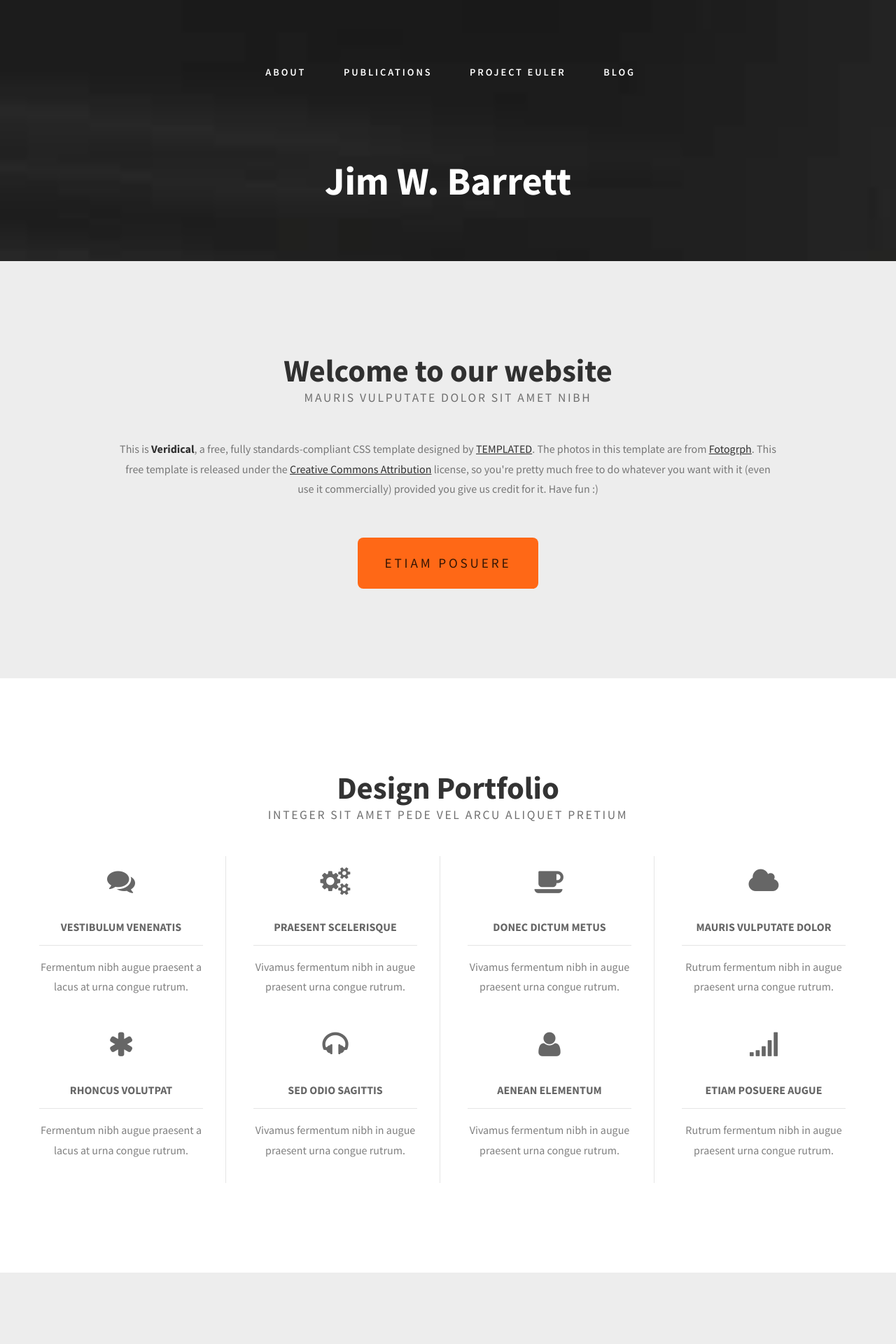
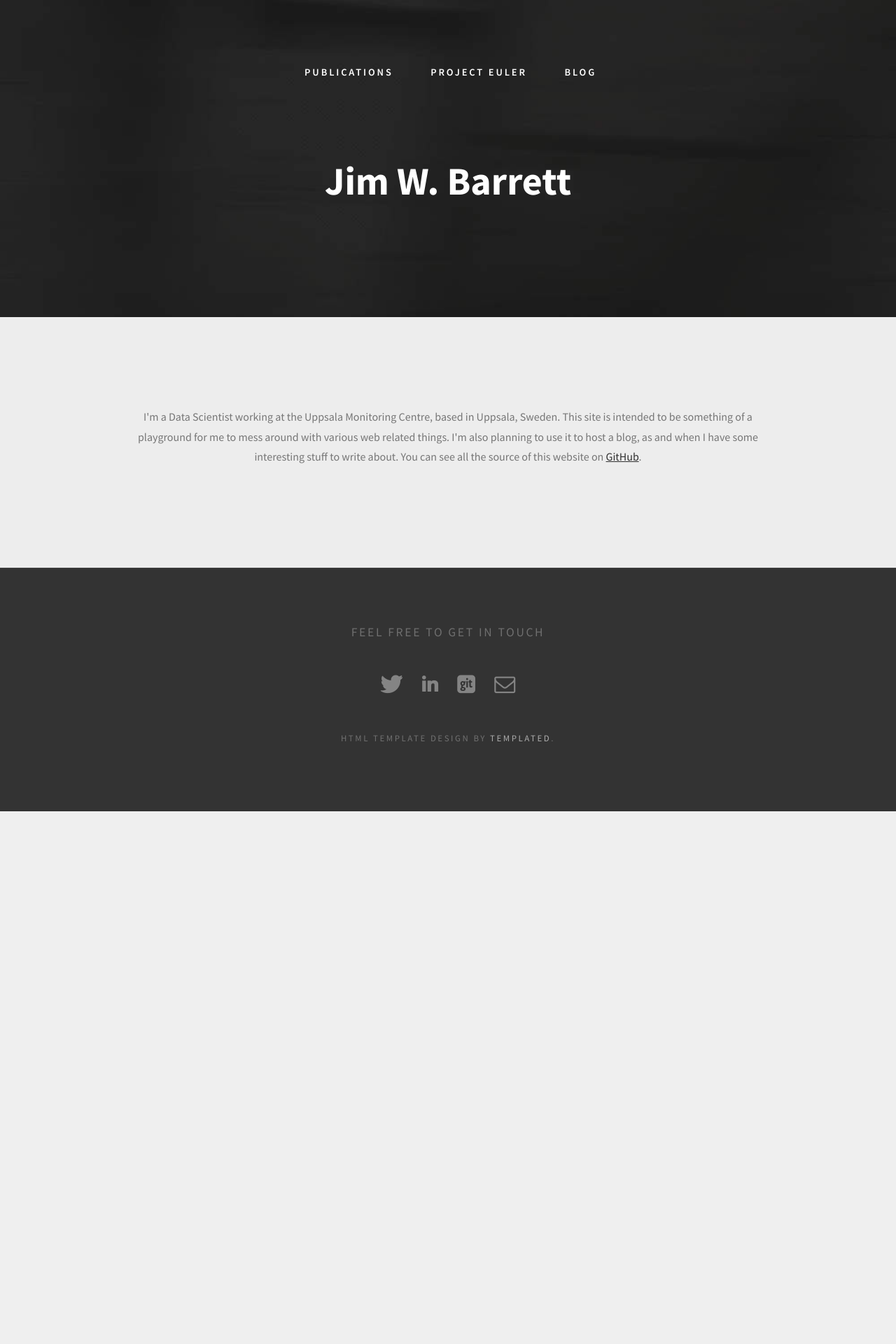
Before and after one commit to jimbarrett27/website, a Flask app: page / in a window 1280 px wide. Shown: the top 1920 px of the page at 70% size. After the commit the page ends 1159 px from the top, so only its background shows below. Run offline with Flask 2, Linux system fonts and the light colour scheme.

Commit message:
update all pages to render into the new look

```diff
--- a/app/routes.py
+++ b/app/routes.py
@@ -24,6 +24,17 @@ NOTEBOOK_DIRECTORY = STATIC_DIRECTORY / "jupyterHtml"
 
 HTML = str
 
+TAB_CONTENTS = [
+        {
+            "name": "Publications",
+            "route": "/publications"
+        },
+        {
+            "name": "Project Euler",
+            "route": "/project_euler"
+        },
+        {"name": "Blog", "route": "/blog"},
+    ]
 
 @app.route("/")
 def main() -> HTML:
@@ -31,31 +42,12 @@ def main() -> HTML:
     Renders the base page
     """
 
-    tab_contents = [
-        {
-            "name": "About",
-            "variable_name": "about",
-            "content": render_template("about.html"),
-            "active": "active",
-        },
-        {
-            "name": "Publications",
-            "variable_name": "publications",
-            "content": publications(),
-            "active": "",
-        },
-        {
-            "name": "Project Euler",
-            "variable_name": "project_euler",
-            "content": project_euler(),
-            "active": "",
-        },
-        {"name": "Blog", "variable_name": "blog", "content": blog(), "active": ""},
-    ]
-
-    return render_template("new_main.html", tab_contents=tab_contents)
 
 
+    return render_template("main.html", tab_contents=TAB_CONTENTS)
+
+
+@app.route("/publications")
 def publications() -> HTML:
     """
     Renders the publications page
@@ -63,9 +55,42 @@ def publications() -> HTML:
     publications_json = STATIC_DIRECTORY / "data/activity/publications.json"
 
     return render_template(
-        "publications.html", publications=json.loads(publications_json.read_text())
+        "publications.html", publications=json.loads(publications_json.read_text()), tab_contents=TAB_CONTENTS
     )
 
+@app.route("/project_euler")
+def project_euler() -> HTML:
+    """
+    Works out which problems are solved and renders the project Euler page
+    """
+
+    solutions_directory = STATIC_DIRECTORY / "goCode/solutions"
+    exercise_solution_files = solutions_directory.glob("*.go")
+
+    # all solution files follow the pattern problem{}.go
+    problems_json = STATIC_DIRECTORY / "data/projectEuler/projectEulerMetadata.json"
+    problems_metadata = json.loads(problems_json.read_text())
+
+    solved_problems = []
+    for path in exercise_solution_files:
+        matches = re.search(r"\d+", path.parts[-1])
+        if matches is None:
+            continue
+        problem_number = int(matches.group())
+        problem_metadata = [
+            metadata
+            for metadata in problems_metadata
+            if metadata["number"] == problem_number
+        ][0]
+        problem_metadata["code"] = path.read_text()
+        solved_problems.append(problem_metadata)
+
+    return render_template(
+        "projectEuler.html",
+        solvedProblems=solved_problems,
+        solvedProblemNumbers=[problem["number"] for problem in solved_problems],
+        tab_contents=TAB_CONTENTS
+    )
 
 @app.route("/project_euler_data/<int:problem_number>", methods=["GET"])
 def fetch_project_euler_data(problem_number: int) -> str:
@@ -106,39 +131,6 @@ def fetch_project_euler_solution(problem_number: int) -> str:
     return str(solution)
 
 
-def project_euler() -> HTML:
-    """
-    Works out which problems are solved and renders the project Euler page
-    """
-
-    solutions_directory = STATIC_DIRECTORY / "goCode/solutions"
-    exercise_solution_files = solutions_directory.glob("*.go")
-
-    # all solution files follow the pattern problem{}.go
-    problems_json = STATIC_DIRECTORY / "data/projectEuler/projectEulerMetadata.json"
-    problems_metadata = json.loads(problems_json.read_text())
-
-    solved_problems = []
-    for path in exercise_solution_files:
-        matches = re.search(r"\d+", path.parts[-1])
-        if matches is None:
-            continue
-        problem_number = int(matches.group())
-        problem_metadata = [
-            metadata
-            for metadata in problems_metadata
-            if metadata["number"] == problem_number
-        ][0]
-        problem_metadata["code"] = path.read_text()
-        solved_problems.append(problem_metadata)
-
-    return render_template(
-        "projectEuler.html",
-        solvedProblems=solved_problems,
-        solvedProblemNumbers=[problem["number"] for problem in solved_problems],
-    )
-
-
 def get_blog_metadata() -> Dict:
     """
     grabs the static metadata file for blogs
@@ -146,6 +138,7 @@ def get_blog_metadata() -> Dict:
     return json.loads((BLOG_POST_DIRECTORY / "blogMetadata.json").read_text())
 
 
+@app.route("/blog")
 def blog() -> HTML:
     """
     Renders the blog index page
@@ -160,7 +153,7 @@ def blog() -> HTML:
             metadata["content"] = markdown.markdown(f.read(), extensions=["nl2br"])
         blog_posts.append(metadata)
 
-    return render_template("blog.html", blogPosts=blog_posts)
+    return render_template("blog.html", blogPosts=blog_posts, tab_contents=TAB_CONTENTS)
 
 
 @app.route("/notebooks/<notebook_name>")
--- a/app/templates/about.html
+++ /dev/null
@@ -1,15 +0,0 @@
-<h2>About</h2>
-<p>
-    Welcome to Jim Barrett's website. I'm a Data Scientist working at the Uppsala Monitoring Centre, based in Uppsala, Sweden.
-</p>
-<p>
-    In my previous job, I worked a lot with machine learning in the context of webpages and web technologies, and
-    decided to create a website myself, from scratch, to get a better grip on how all this stuff works.
-    You can see how I've implemented everything on <a href="https://github.com/jimbarrett27/website">GitHub</a>.
-</p>
-
-<p>
-    This site is intended to be something of a playground for me to mess around with various web related things.
-    I'm also planning to use it to host a blog, as and when I have some interesting stuff to write about.
-    I'll also try to maintain it as a sort of 'live CV'.
-</p>
--- a/app/templates/blog.html
+++ b/app/templates/blog.html
@@ -1,4 +1,5 @@
-
+{% extends "main.html" %}
+{% block page_content %}
 <script type="text/javascript" async src='https://cdnjs.cloudflare.com/ajax/libs/mathjax/2.7.5/latest.js?config=TeX-MML-AM_CHTML' async></script>
 {% for blogPost in blogPosts %}
 	<h2>{{ blogPost.title }}</h2>
@@ -7,3 +8,4 @@
 	<hr>
 	<hr>
 {% endfor %}
+{% endblock %}
--- a/app/templates/main.html
+++ b/app/templates/main.html
@@ -1,125 +1,69 @@
-<!DOCTYPE html>
-<!--[if IE 8]> <html lang="en" class="ie8"> <![endif]-->
-<!--[if IE 9]> <html lang="en" class="ie9"> <![endif]-->
-<!--[if !IE]><!--> <html lang="en"> <!--<![endif]-->
+<!DOCTYPE html PUBLIC "-//W3C//DTD XHTML 1.0 Strict//EN" "http://www.w3.org/TR/xhtml1/DTD/xhtml1-strict.dtd">
+<!--
+Design by TEMPLATED
+http://templated.co
+Released for free under the Creative Commons Attribution License
+
+Name       : Veridical
+Description: A two-column, fixed-width design with dark color scheme.
+Version    : 1.0
+Released   : 20131203
+
+-->
+<html xmlns="http://www.w3.org/1999/xhtml">
 <head>
-	<meta charset="UTF-8">
-	<meta http-equiv="X-UA-Compatible" content="IE=edge">
-	<meta name="viewport" content="width=device-width, initial-scale=1.0">
-	<meta name="author" content="Jim Barrett">
-	<title>Concerns of a Dataguy</title>
+<meta http-equiv="Content-Type" content="text/html; charset=utf-8" />
+<title></title>
+<meta name="keywords" content="" />
+<meta name="description" content="" />
+<link href="http://fonts.googleapis.com/css?family=Source+Sans+Pro:200,300,400,600,700,900" rel="stylesheet" />
+<link href="/static/css/default.css" rel="stylesheet" type="text/css" media="all" />
+<link href="/static/css/fonts.css" rel="stylesheet" type="text/css" media="all" />
 
-	<!-- Gobal CSS -->
-	<link href="/static/css/bootstrap.min.css" rel="stylesheet">
+<!--[if IE 6]><link href="default_ie6.css" rel="stylesheet" type="text/css" /><![endif]-->
 
-	<!-- Template CSS -->
-	<link href="/static/css/style.css" rel="stylesheet">
-
-	<!--Fonts-->
-	<link href="https://maxcdn.bootstrapcdn.com/font-awesome/4.2.0/css/font-awesome.min.css" rel="stylesheet">
-	<link href='https://fonts.googleapis.com/css?family=Open+Sans:400,300,600,700,800' rel='stylesheet' type='text/css'>
-
-	<!--[if lt IE 9]>
-	  <script src="https://oss.maxcdn.com/html5shiv/3.7.2/html5shiv.min.js"></script>
-	  <script src="https://oss.maxcdn.com/respond/1.4.2/respond.min.js"></script>
-	<![endif]-->
-
-	<!--Google Analytics-->
-	<script>
-		(function(i,s,o,g,r,a,m){i['GoogleAnalyticsObject']=r;i[r]=i[r]||function(){
-		(i[r].q=i[r].q||[]).push(arguments)},i[r].l=1*new Date();a=s.createElement(o),
-		m=s.getElementsByTagName(o)[0];a.async=1;a.src=g;m.parentNode.insertBefore(a,m)
-		})(window,document,'script','https://www.google-analytics.com/analytics.js','ga');
-
-		ga('create', 'UA-12345678-9', 'auto');
-		ga('send', 'pageview');
-
-	</script>
 </head>
 <body>
-	<!--header-->
-	<header class="header">
-		<div class="container">
-			<h1>Concerns of a Dataguy</h1>
-		</div>
-	</header>
-	<!--/header-->
-	<!--main content-->
-	<div class="main-content">
-		<div class="container">
-			<div class="row">
-				<div class="content col-md-8 col-sm-12 col-xs-12">
-					<!--tabs-->
-					<div class="section-block">
-						<div class="section-tabs">
-							<ul class="nav nav-tabs" role="tablist">
+<div id="header-wrapper">
+	<div id="header" class="container">
+		<div id="menu">
+			<ul>
 				{% for tab_content in tab_contents %}
-									<li role="presentation" class="{{ tab_content.active }}"><a href="#{{ tab_content.variable_name }}" aria-controls="{{ tab_content.variable_name }}" role="tab" data-toggle="tab">{{ tab_content.name }}</a></li>
+					<li role="presentation"><a href="{{ tab_content.route }}">{{ tab_content.name }}</a></li>
 				{% endfor %}
-								<li role="presentation"><a target="_blank" rel="noopener noreferrer" href="https://github.com/jimbarrett27/website">Website Source</a></li>
 			</ul>
 		</div>
-					</div>
-					<!--/tabs-->
-					<!--tab panes-->
-					<div class="section-block">
-						<div class="tab-content">
-							{% for tab_content in tab_contents %}
-								<div role="tabpanel" class="tab-pane {{ tab_content.active }}" id="{{ tab_content.variable_name }}">
-									<div>
-									{{ tab_content.content | safe }}
-									</div>
-								</div>
-							{% endfor %}
+		<div id="logo">
+			<h1><a href="/">Jim W. Barrett</a></h1>
 		</div>
 	</div>
 </div>
-				<!--/tabs-->
-				<!--/main content-->
-				<!--sidebar-->
-				<div class="content col-md-4 col-sm-12 col-xs-12">
-					<div class="section-block summary">
-						<h1 class="section-title">About Jim</h1>
-						<div class="profile-contents">
-							<h2 class="position">
-								I'm a Data Scientist working at the Uppsala Monitoring Centre in Uppsala, Sweden.
-								I work in the research department, where I will tackle various projects related to
-								detecting and preventing adverse drug reactions.
-							</h2>
-							<h2 class="position">
-								Prior to this, I worked for 2 years in a research group at Klarna in Stockholm, Sweden.
-								I completed my PhD in Astrophysics in 2018, where I worked on a wide range of topics in astronomy, machine learning and statistics.
-							</h2>
-							<img src="/static/images/downsampledJim.jpg" class="profile-image img responsive">
-							<!--social links-->
-							<ul class="list-inline">
-								<li><a href="https://twitter.com/jimbarrett27"><i class="fa fa-twitter"></i></a></li>
-								<li><a href="https://www.linkedin.com/in/jimbarrett27/"><i class="fa fa-linkedin"></i></a></li>
-								<li><a href="https://github.com/jimbarrett27"><i class="fa fa-git"></i></a></li>
-							</ul>
-							<!--/social links-->
-							<a href="mailto:jimbarrett27@gmail.com" class="btn btn-contact"><i class="fa fa-envelope"></i>CONTACT ME</a>
+<div id="wrapper1">
+	<div id="welcome" class="container">
+		{% block page_content %}
+		<div class="content">
+			<p>
+				I'm a Data Scientist working at the Uppsala Monitoring Centre, based in Uppsala, Sweden.
+				This site is intended to be something of a playground for me to mess around with various web related things.
+				I'm also planning to use it to host a blog, as and when I have some interesting stuff to write about.
+				You can see all the source of this website on <a href="https://github.com/jimbarrett27/website">GitHub</a>.
+			</p>
+		</div>
+		{% endblock %}
 	</div>
 </div>
+<div id="copyright">
+	<div class="title">
+		<h3></h3>
+		<span class="byline">Feel free to get in touch</span>
 	</div>
-				<!--/sidebar-->
+	<ul class="contact">
+		<li><a href="https://twitter.com/jimbarrett27" class="icon icon-twitter"><span>Twitter</span></a></li>
+		<li><a href="https://www.linkedin.com/in/jimbarrett27/" class="icon icon-linkedin"><span>LinkedIn</span></a></li>
+		<li><a href="https://github.com/jimbarrett27" class="icon icon-github-sign"><span>Github</span></a></li>
+		<li><a href="mailto:jimbarrett27@gmail.com" class="icon icon-envelope"><span>Email</span></a></li>
+	</ul>
+	<p>HTML Template Design by <a href="http://templated.co" rel="nofollow">TEMPLATED</a>.</p>
 </div>
-		</div>
-	</div>
-	<footer class="footer">
-	<div class="container">
-			<div class="row">
-				<!--This template has been created under the Creative Commons Attribution 3.0 License. Please keep the attribution link below when using this template in your own project, thank you.-->
-				<span class="copyright">Page template created by <a href="http://themes.audaindesigns.com" target="_blank">Audain Designs</a> for free use</span>
-			</div>
-		</div>
-	</footer>
-
-	<!-- Global jQuery -->
-	<script type="text/javascript" src="static/js/jquery-1.12.3.min.js"></script>
-	<script type="text/javascript" src="static/js/bootstrap.min.js"></script>
-
-	<!-- Template JS -->
-	<script type="text/javascript" src="static/js/main.js"></script>
 </body>
 </html>
--- a/app/templates/new_main.html
+++ /dev/null
@@ -1,135 +0,0 @@
-<!DOCTYPE html PUBLIC "-//W3C//DTD XHTML 1.0 Strict//EN" "http://www.w3.org/TR/xhtml1/DTD/xhtml1-strict.dtd">
-<!--
-Design by TEMPLATED
-http://templated.co
-Released for free under the Creative Commons Attribution License
-
-Name       : Veridical
-Description: A two-column, fixed-width design with dark color scheme.
-Version    : 1.0
-Released   : 20131203
-
--->
-<html xmlns="http://www.w3.org/1999/xhtml">
-<head>
-<meta http-equiv="Content-Type" content="text/html; charset=utf-8" />
-<title></title>
-<meta name="keywords" content="" />
-<meta name="description" content="" />
-<link href="http://fonts.googleapis.com/css?family=Source+Sans+Pro:200,300,400,600,700,900" rel="stylesheet" />
-<link href="/static/css/default.css" rel="stylesheet" type="text/css" media="all" />
-<link href="/static/css/fonts.css" rel="stylesheet" type="text/css" media="all" />
-
-<!--[if IE 6]><link href="default_ie6.css" rel="stylesheet" type="text/css" /><![endif]-->
-
-</head>
-<body>
-<div id="header-wrapper">
-	<div id="header" class="container">
-		<div id="menu">
-			<ul>
-				{% for tab_content in tab_contents %}
-					<li role="presentation" class="{{ tab_content.active }}"><a href="#{{ tab_content.variable_name }}">{{ tab_content.name }}</a></li>
-				{% endfor %}
-			</ul>
-		</div>
-		<div id="logo">
-			<h1><a href="#">Jim W. Barrett</a></h1>
-	</div>
-</div>
-<div id="wrapper1">
-	<div id="welcome" class="container">
-		<div class="title">
-			<h2>Welcome to our website</h2>
-			<span class="byline">Mauris vulputate dolor sit amet nibh</span> </div>
-		<div class="content">
-			<p>This is <strong>Veridical</strong>, a free, fully standards-compliant CSS template designed by <a href="http://templated.co" rel="nofollow">TEMPLATED</a>. The photos in this template are from <a href="http://fotogrph.com/"> Fotogrph</a>. This free template is released under the <a href="http://templated.co/license">Creative Commons Attribution</a> license, so you're pretty much free to do whatever you want with it (even use it commercially) provided you give us credit for it. Have fun :) </p>
-			<a href="#" class="button">Etiam posuere</a> </div>
-	</div>
-</div>
-<div id="wrapper3">
-	<div id="portfolio" class="container">
-		<div class="title">
-			<h2>Design Portfolio</h2>
-			<span class="byline">Integer sit amet pede vel arcu aliquet pretium</span> </div>
-		<div class="pbox1">
-			<div class="column1">
-				<div class="box"> <span class="icon icon-comments"></span>
-					<h3>Vestibulum venenatis</h3>
-					<p>Fermentum nibh augue praesent a lacus at urna congue rutrum.</p>
-				</div>
-			</div>
-			<div class="column2">
-				<div class="box"> <span class="icon icon-cogs"></span>
-					<h3>Praesent scelerisque</h3>
-					<p>Vivamus fermentum nibh in augue praesent urna congue rutrum.</p>
-				</div>
-			</div>
-			<div class="column3">
-				<div class="box"> <span class="icon icon-coffee"></span>
-					<h3>Donec dictum metus</h3>
-					<p>Vivamus fermentum nibh in augue praesent urna congue rutrum.</p>
-				</div>
-			</div>
-			<div class="column4">
-				<div class="box"> <span class="icon icon-cloud"></span>
-					<h3>Mauris vulputate dolor</h3>
-					<p>Rutrum fermentum nibh in augue praesent urna congue rutrum.</p>
-				</div>
-			</div>
-		</div>
-		<div class="pbox2">
-			<div class="column1">
-				<div class="box"> <span class="icon icon-asterisk"></span>
-					<h3>Rhoncus volutpat</h3>
-					<p>Fermentum nibh augue praesent a lacus at urna congue rutrum.</p>
-				</div>
-			</div>
-			<div class="column2">
-				<div class="box"> <span class="icon icon-headphones"></span>
-					<h3>Sed odio sagittis</h3>
-					<p>Vivamus fermentum nibh in augue praesent urna congue rutrum.</p>
-				</div>
-			</div>
-			<div class="column3">
-				<div class="box"> <span class="icon icon-user"></span>
-					<h3>Aenean elementum</h3>
-					<p>Vivamus fermentum nibh in augue praesent urna congue rutrum.</p>
-				</div>
-			</div>
-			<div class="column4">
-				<div class="box"> <span class="icon icon-signal"></span>
-					<h3>Etiam posuere augue</h3>
-					<p>Rutrum fermentum nibh in augue praesent urna congue rutrum.</p>
-				</div>
-			</div>
-		</div>
-	</div>
-</div>
-<div id="wrapper2">
-	<div id="featured" class="container">
-		<div class="box1">
-			<h2><span class="icon icon-group"></span>Fusce ultrices fringilla</h2>
-			<p>Aliquam erat volutpat. Pellentesque tristique ante ut risus. Quisque dictum. Integer nisl risus, sagittis convallis, rutrum id, elementum congue, nibh. Suspendisse dictum porta lectus. Donec placerat odio vel elit. Nullam ante orci, pellentesque eget, tempus quis, ultrices in, est. Curabitur sit amet nulla. Donec leo, vivamus fermentum nibh in augue praesent a lacus at urna congue rutrum.</p>
-		</div>
-		<div class="box2">
-			<h2><span class="icon icon-briefcase"></span>Etiam posuere augue</h2>
-			<p>Aliquam erat volutpat. Pellentesque tristique ante ut risus. Quisque dictum. Integer nisl risus, sagittis convallis, rutrum id, elementum congue, nibh. Suspendisse dictum porta lectus. Donec placerat odio vel elit. Nullam ante orci, pellentesque eget, tempus quis, ultrices in, est. Curabitur sit amet nulla. Donec leo, vivamus fermentum nibh in augue praesent a lacus at urna congue rutrum.</p>
-		</div>
-	</div>
-</div>
-<div id="copyright">
-	<div class="title">
-		<h2>Get in touch</h2>
-		<span class="byline">Phasellus nec erat sit amet nibh pellentesque congue</span> </div>
-	<ul class="contact">
-		<li><a href="#" class="icon icon-twitter"><span>Twitter</span></a></li>
-		<li><a href="#" class="icon icon-facebook"><span></span></a></li>
-		<li><a href="#" class="icon icon-dribbble"><span>Pinterest</span></a></li>
-		<li><a href="#" class="icon icon-tumblr"><span>Google+</span></a></li>
-		<li><a href="#" class="icon icon-rss"><span>Pinterest</span></a></li>
-	</ul>
-	<p>&copy; Untitled. All rights reserved. | Photos by <a href="http://fotogrph.com/">Fotogrph</a> | Design by <a href="http://templated.co" rel="nofollow">TEMPLATED</a>.</p>
-</div>
-</body>
-</html>
--- a/app/templates/projectEuler.html
+++ b/app/templates/projectEuler.html
@@ -1,3 +1,5 @@
+{% extends "main.html" %}
+{% block page_content %}
 <h2>Project Euler</h2>
 <link rel="stylesheet" href="https://cdnjs.cloudflare.com/ajax/libs/highlight.js/9.2.0/styles/default.min.css">
 <script src="https://cdnjs.cloudflare.com/ajax/libs/highlight.js/9.2.0/highlight.min.js"></script>
@@ -44,7 +46,7 @@
 		<button class="runCode">Run Code!</button>
 		<h4 class="solution"></h4>
 	</div>
-	<pre><code class="go"><div class="exerciseSource" style="width: 100%"></div></code></pre>
+	<pre><code class="go"><div class="exerciseSource" style="width: 50%; text-align: left;"></div></code></pre>
 </div>
 <script type="text/javascript" src="/static/js/projectEuler.js">
 </script>
@@ -53,3 +55,4 @@
 		initialiseRequestButton("{{ problem.number }}", "{{ problem.name }}", "{{ problem.description|safe }}", document.querySelector('.requestExercise{{problem.number}}'))
 	{% endfor %}
 </script>
+{% endblock %}
--- a/app/templates/publications.html
+++ b/app/templates/publications.html
@@ -1,3 +1,5 @@
+{% extends "main.html" %}
+{% block page_content %}
 <h2>First Author Publications</h2>
 {% for publication in publications %}
 	{% if publication.first_author == 'True' %}
@@ -18,3 +20,4 @@
 		</p>
 	{% endif %}
 {% endfor %}
+{% endblock %}
```
Lines whose indentation alone changed are shown as unchanged.
